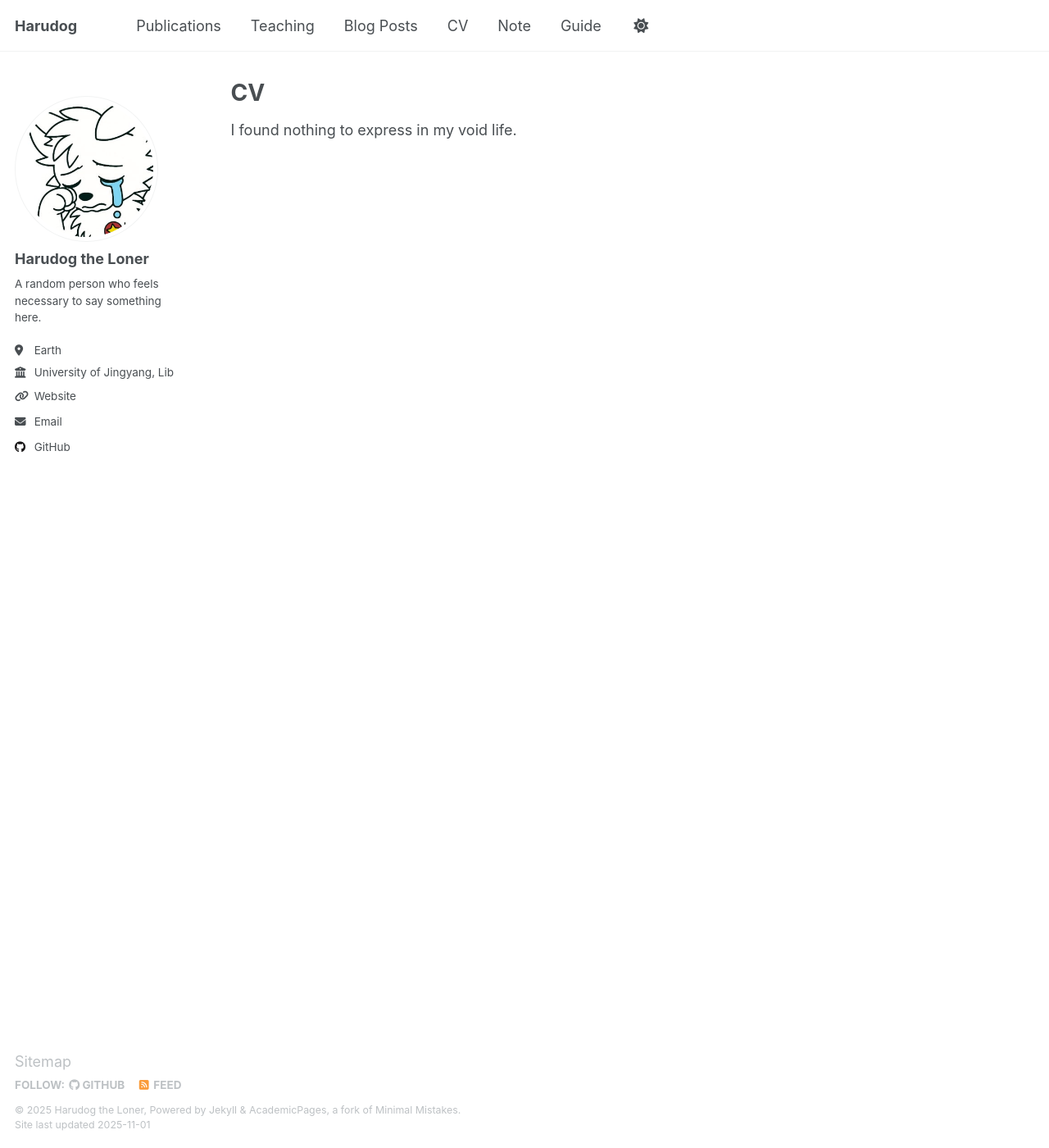
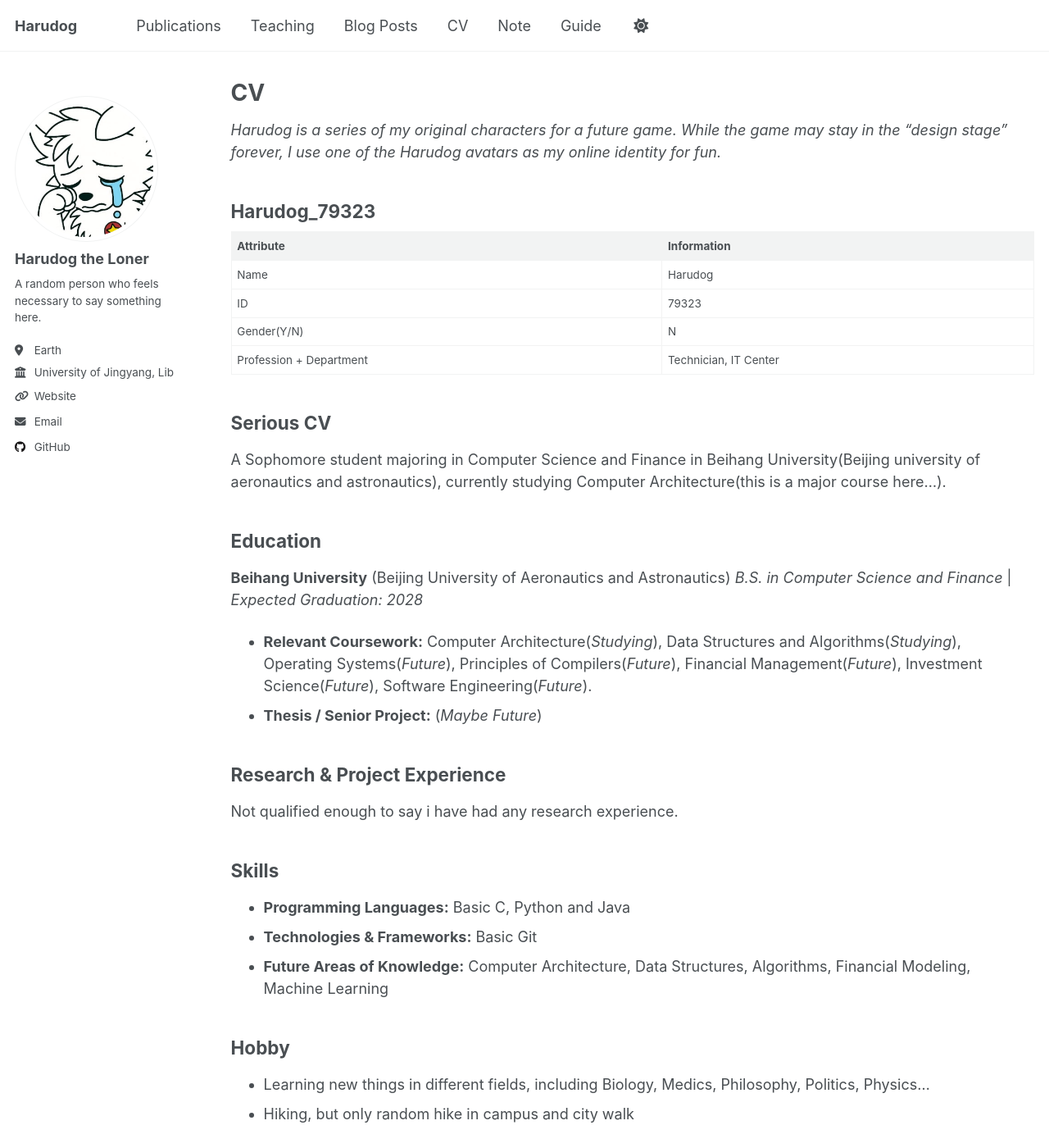
Before and after one commit to HarudogMyLand/HarudogMyLand.github.io, a Jekyll site: the page built from _pages/cv.md, in a window 1280 px wide and 1400 px high. Shown: the whole window at 82% size. Built offline with Jekyll 4.4.1, drawn with Linux system fonts in a browser that asks for light colours.

Commit message:
Update cv.md

```diff
--- a/_pages/cv.md
+++ b/_pages/cv.md
@@ -9,4 +9,44 @@ redirect_from:
 
 {% include base_path %}
 
-I found nothing to express in my void life.
+*Harudog is a series of my original characters for a future game. While the game may stay in the "design stage" forever, I use one of the Harudog avatars as my online identity for fun.*
+
+## Harudog_79323
+
+
+
+| Attribute               | Information           |
+| ----------------------- | --------------------- |
+| Name                    | Harudog               |
+| ID                      | 79323                 |
+| Gender(Y/N)             | N                     |
+| Profession + Department | Technician, IT Center |
+
+
+
+## Serious CV
+
+A Sophomore student majoring in Computer Science and Finance in Beihang University(Beijing university of aeronautics and astronautics), currently studying Computer Architecture(this is a major course here...).
+
+## Education
+
+**Beihang University** (Beijing University of Aeronautics and Astronautics)
+*B.S. in Computer Science and Finance* | *Expected Graduation: 2028*
+
+- **Relevant Coursework:** Computer Architecture(*Studying*), Data Structures and Algorithms(*Studying*), Operating Systems(*Future*), Principles of Compilers(*Future*), Financial Management(*Future*), Investment Science(*Future*), Software Engineering(*Future*).
+- **Thesis / Senior Project:** (*Maybe Future*)
+
+## Research & Project Experience
+
+Not qualified enough to say i have had any research experience.
+
+## Skills
+
+- **Programming Languages:** Basic C, Python and Java
+- **Technologies & Frameworks:** Basic Git
+- **Future Areas of Knowledge:** Computer Architecture, Data Structures, Algorithms, Financial Modeling, Machine Learning
+
+## Hobby
+
+- Learning new things in different fields, including Biology, Medics, Philosophy, Politics, Physics...
+- Hiking, but only random hike in campus and city walk
```
